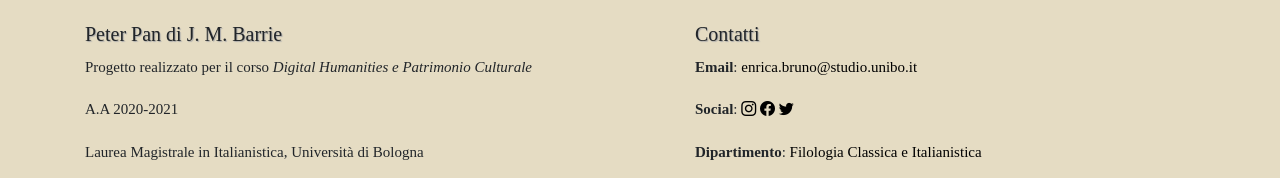
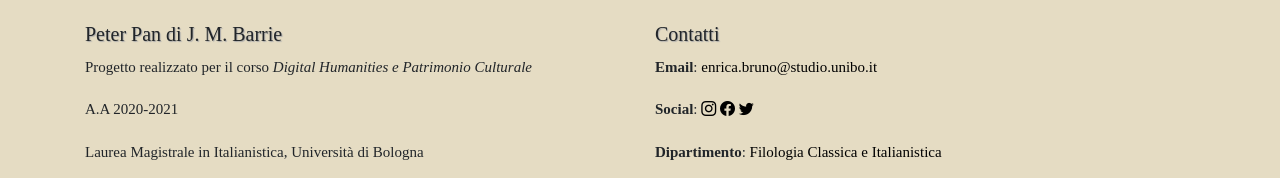
Before and after one commit to enricabruno/Peter-Pan_JM-Barrie, a plain HTML site: page lineadeltempo.html in a window 1280 px wide. Shown: the part 869-1047 px from the top of the page. Drawn offline with nearby package versions, Linux system fonts and the light colour scheme.

Commit message:
Update lineadeltempo.html

```diff
--- a/lineadeltempo.html
+++ b/lineadeltempo.html
@@ -172,7 +172,6 @@
                         <p class="text-footer">Laurea Magistrale in Italianistica, Università di Bologna</p>
                     </div>
                     <div class="col-md-6">
-                        <ul>
                         <h4>Contatti</h4>
                         <p class="text-footer"><strong>Email</strong>: <a href="mailto:enrica.bruno@studio.unibo.it"
                            class="link-footer" target="_blank">enrica.bruno@studio.unibo.it</a></p>
@@ -182,14 +181,14 @@
                            <i class="bi bi-twitter"></i></a>
                          <p class="text-footer"><strong>Dipartimento</strong>: <a href="https://ficlit.unibo.it/it/dipartimento/contatti"
                             class="link-footer" target="_blank">Filologia Classica e Italianistica</a></p>
-                        </ul>
                     </div>
                 </div>
              </div>
             <!-- copyright -->
             <div class="container-fluid bg-light">
                 <p class="text-center text-dark mb-0 p-2">&copy; 2022 Enrica Bruno | <em> Alma Mater Studiorum</em>,
-                   Dipartimento di Filologia Classica e Italianistica, Bologna | <a href="http://creativecommons.org/licenses/by/4.0/" class="btn btn-light" target="_blank" title="Licenza Creative Commons CC BY 4.0"> <img alt="Creative Commons License" style="border-width:0; width: 60px;"src="https://i.creativecommons.org/l/by/4.0/88x31.png" /></a></p>
+                   Dipartimento di Filologia Classica e Italianistica, Bologna | <a href="http://creativecommons.org/licenses/by/4.0/"
+                   class="btn btn-light" target="_blank" title="Licenza Creative Commons CC BY 4.0"> <img alt="Creative Commons License" style="border-width:0; width: 60px;"src="https://i.creativecommons.org/l/by/4.0/88x31.png"/></a></p>
             </div>
         </footer>
 
```
Lines whose indentation alone changed are shown as unchanged.
